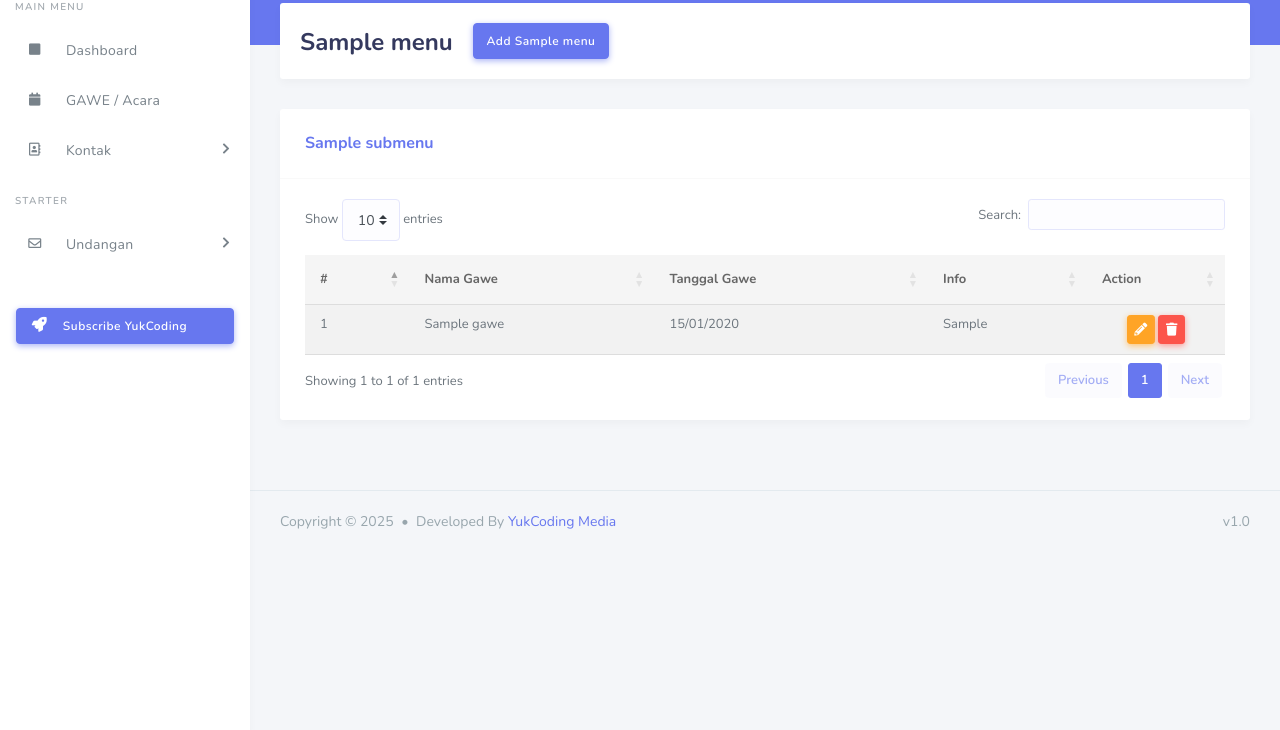
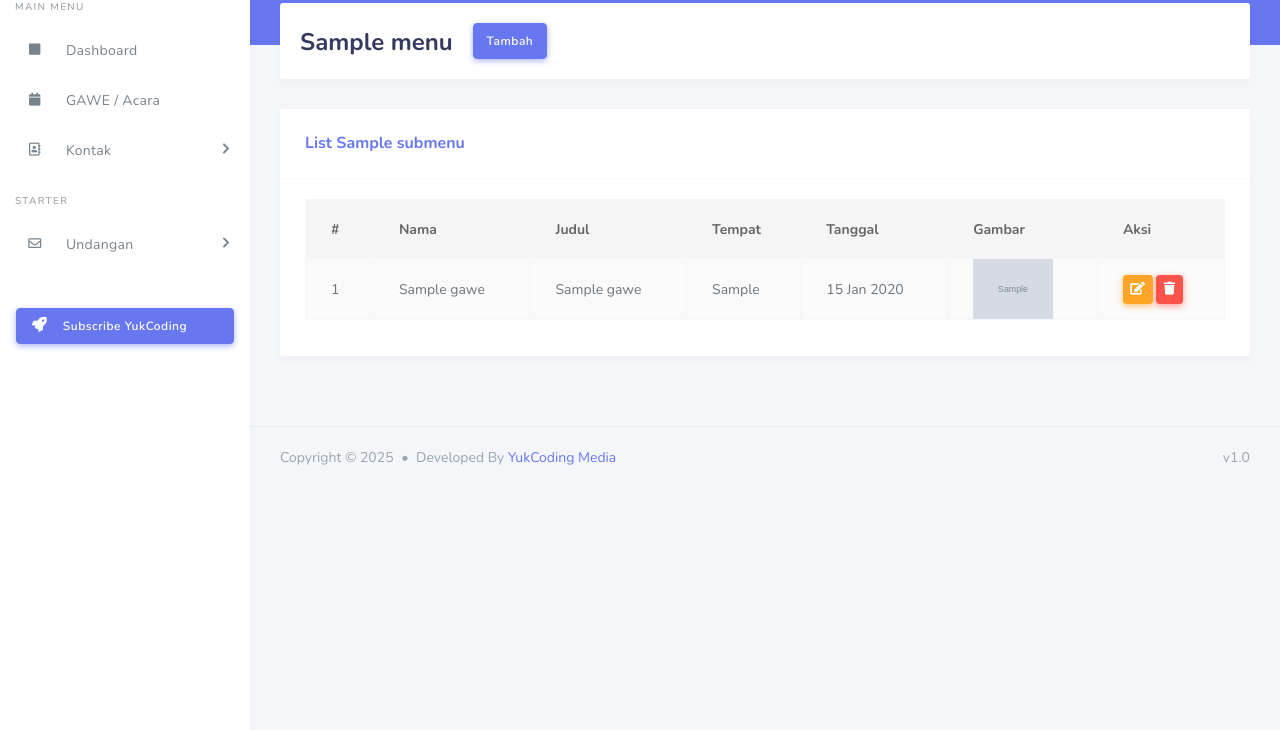
Before and after one commit to pudinmah/Ci4-Event-Managemen, a CodeIgniter 4 app: the page made by app/Views/pages/gawe/get.php in a window 1280 px wide. Shown: the part 70-800 px from the top of the page. Run offline with PHP 8.4 and a stand-in for CodeIgniter, Linux system fonts and the light colour scheme; the template is opened without the code that fills it: most values are stand-ins (such as "Sample title", 1, 10 or a date in 2020); grey boxes marked "Sample" are stand-in pictures; data that the repository does not hold is empty; some libraries are stand-ins or nearby versions.

Commit message:
Replace & Delete Gambar pada CRUD

```diff
--- a/app/Views/pages/gawe/get.php
+++ b/app/Views/pages/gawe/get.php
@@ -1,7 +1,7 @@
 <?= $this->extend('layouts/default') ?>
 
 <?= $this->section('title') ?>
-<title><?= $menu ?> &#124; <?= $title ?></title>
+<title>Data <?= $menu ?> &#124; <?= $title ?></title>
 <?= $this->endSection() ?>
 
 <?= $this->section('content') ?>
@@ -9,52 +9,56 @@
     <div class="section-header">
         <h1><?= $menu ?></h1>
         <div class="section-header-button">
-            <a href="<?= site_url('gawe/add') ?>" class="btn btn-primary">Add <?= $menu ?></a>
+            <a href="<?= site_url('gawe/create') ?>" class="btn btn-primary">Tambah</a>
         </div>
     </div>
 
-    <?= $this->include('layouts/alert') ?>
+    <div class="section-body">
 
-    <div class="section-body">
+        <?= $this->include('layouts/alert') ?>
 
         <div class="card">
             <div class="card-header">
-                <h4><?= $submenu ?></h4>
+                <h4>List <?= $submenu ?></h4>
             </div>
             <div class="card-body table-responsive">
-                <table class="table table-striped table-md" id="table1">
+                <table class="table table-striped table-bordered">
                     <thead>
                         <tr>
                             <th>#</th>
-                            <th>Nama Gawe</th>
-                            <th>Tanggal Gawe</th>
-                            <th>Info</th>
-                            <th>Action</th>
+                            <th>Nama</th>
+                            <th>Judul</th>
+                            <th>Tempat</th>
+                            <th>Tanggal</th>
+                            <th>Gambar</th>
+                            <th>Aksi</th>
                         </tr>
                     </thead>
                     <tbody>
-                        <?php foreach ($gawe as $key => $value) : ?>
+                        <?php foreach ($gawe as $key => $row) : ?>
                             <tr>
                                 <td><?= $key + 1 ?></td>
-                                <td><?= $value->name_gawe ?></td>
-                                <td><?= date('d/m/Y', strtotime($value->date_gawe)) ?></td>
-                                <td><?= $value->info_gawe ?></td>
-                                <td class="text-center" style="width:15%">
-                                    <a href="<?= site_url('gawe/edit/' . $value->id_gawe) ?>" class="btn btn-warning btn-sm"><i class="fas fa-pencil-alt"></i></a>
-
-                                    <form action="<?= site_url('gawe/' . $value->id_gawe) ?>" method="post" class="d-inline" id="del-<?= $value->id_gawe ?>">
+                                <td><?= esc($row->name_gawe) ?></td>
+                                <td><?= esc($row->title_gawe) ?></td>
+                                <td><?= esc($row->place_gawe) ?></td>
+                                <td><?= date('d M Y', strtotime($row->date_gawe)) ?></td>
+                                <td>
+                                    <?php if ($row->image_gawe) : ?>
+                                        <img src="<?= base_url('uploads/gawe/' . $row->image_gawe) ?>" width="80">
+                                    <?php else : ?>
+                                        <span class="text-muted">-</span>
+                                    <?php endif; ?>
+                                </td>
+                                <td>
+                                    <a href="<?= site_url('gawe/edit/' . $row->id_gawe) ?>" class="btn btn-warning btn-sm"><i class="fas fa-edit"></i></a>
+                                    <form action="<?= site_url('gawe/' . $row->id_gawe) ?>" method="post" class="d-inline" onsubmit="return confirm('Yakin hapus data?')">
                                         <?= csrf_field() ?>
                                         <input type="hidden" name="_method" value="DELETE">
-                                        <button
-                                            class="btn btn-danger btn-sm"
-                                            data-confirm="Hapus Data <b class='text-danger'><?= $value->name_gawe ?></b> ?|Apakah Anda yakin?"
-                                            data-confirm-yes="submitDel(<?= $value->id_gawe ?>)">
-                                            <i class="fas fa-trash"></i>
-                                        </button>
+                                        <button class="btn btn-danger btn-sm"><i class="fas fa-trash"></i></button>
                                     </form>
                                 </td>
                             </tr>
-                        <?php endforeach; ?>
+                        <?php endforeach ?>
                     </tbody>
                 </table>
             </div>
@@ -62,5 +66,4 @@
 
     </div>
 </section>
-
 <?= $this->endSection() ?>
```
Also changed, not shown: app/Controllers/Gawe.php (+48 -7 lines), app/Views/pages/gawe/add.php (+0 -7 lines), app/Views/pages/gawe/edit.php (+33 -3 lines), public/uploads/gawe/1744344523_a4635126c90ac4022006.png (added).
